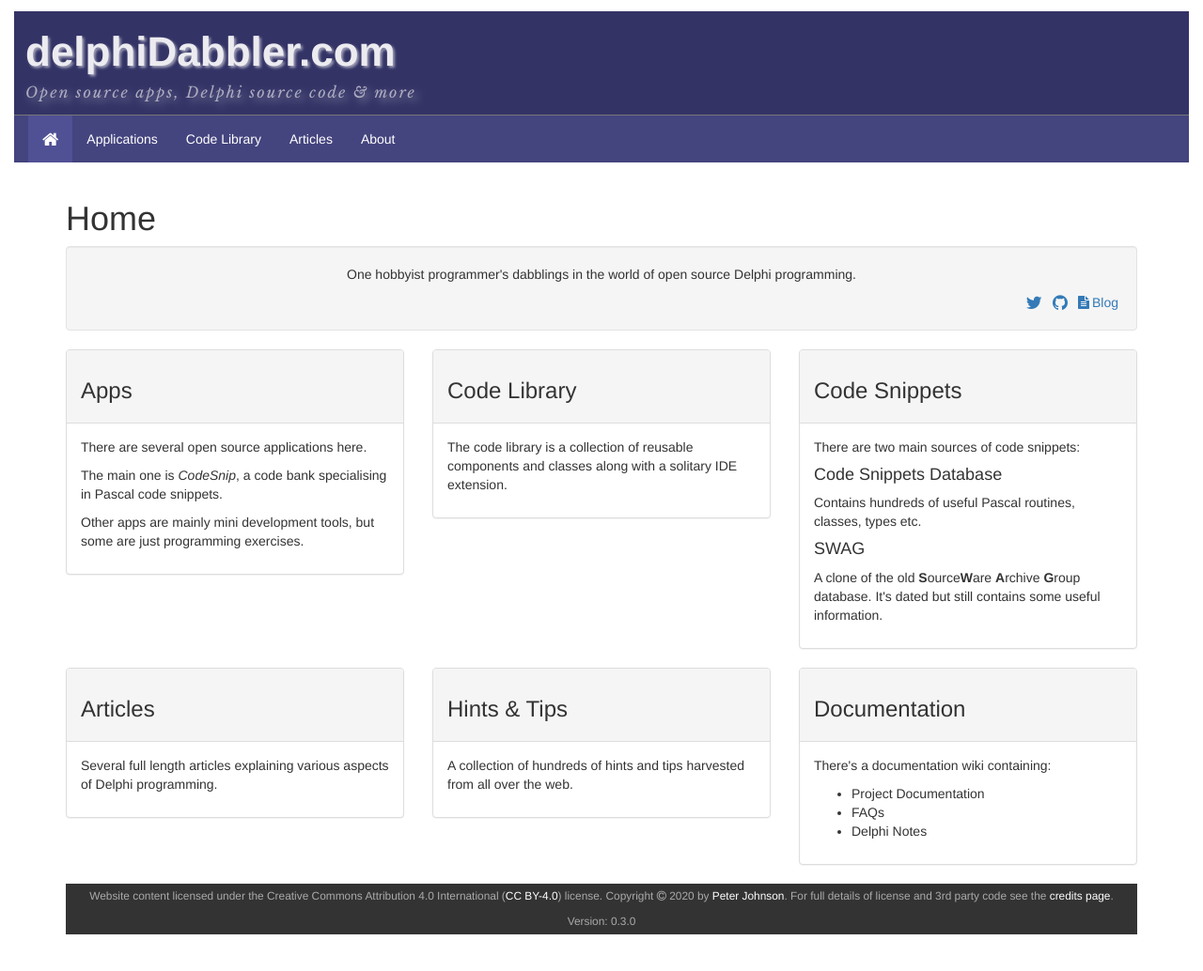
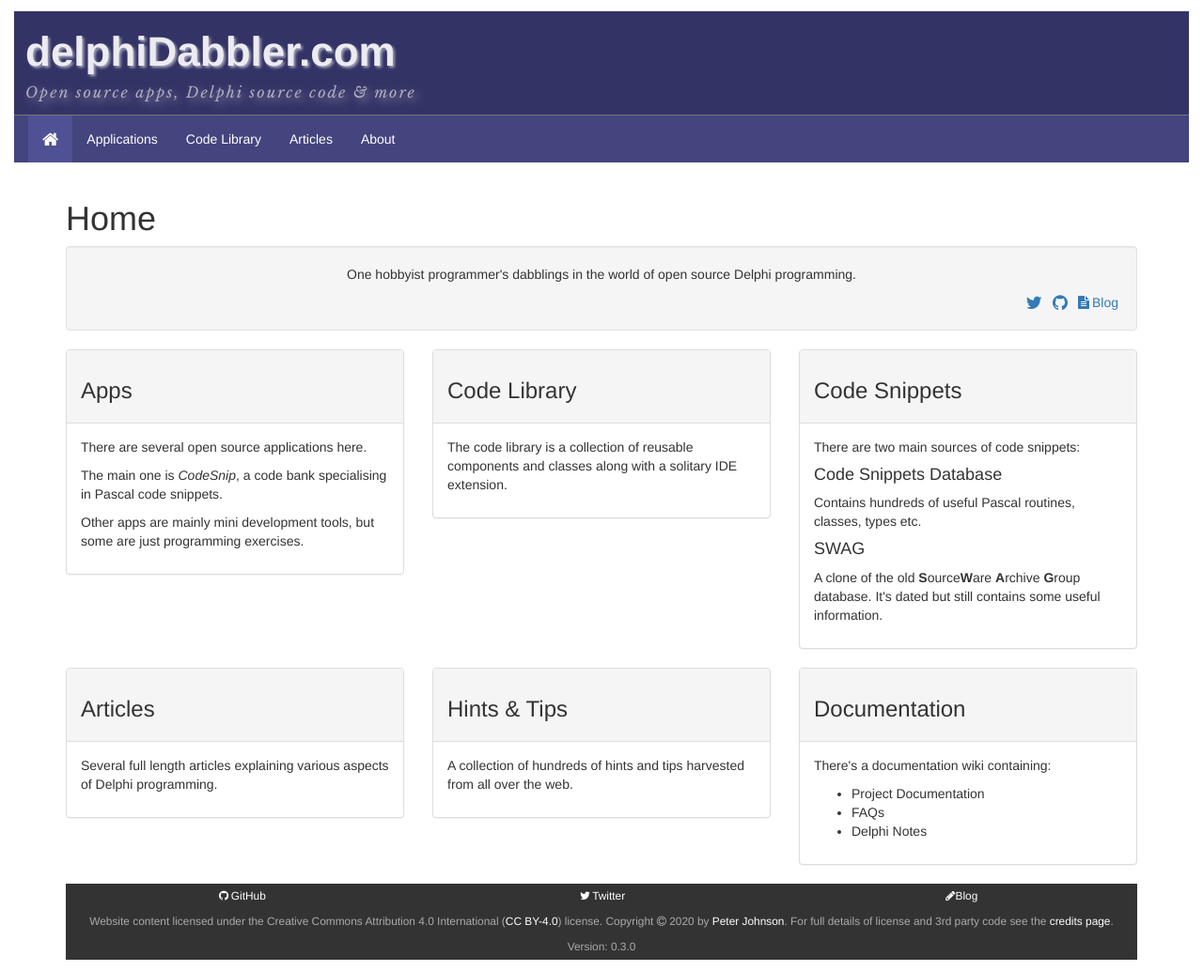
Before and after one commit to delphidabbler/delphidabbler.github.io, a Jekyll site: the page built from index.html, in a window 1280 px wide. Shown: the whole page at 94% size. Built offline with Jekyll 4.4.1, drawn with Linux system fonts in a browser that asks for light colours; nearby versions of some CDN libraries; before the commit the page ends 1007 px from its top, so only the background shows below that.

Commit message:
Add three social links to footer

```diff
--- a/_includes/footer.html
+++ b/_includes/footer.html
@@ -2,6 +2,17 @@
 <footer class="pagefoot" role="contentinfo">
 
   <div class="pagefoot-links">
+    <div class="row">
+      <div class="col-xs-4">
+        <p><a href="{{ site.data.core.github-url }}" aria-label="{{ site.data.core.github-link-title }}"><span class="fa fa-fw fa-github fa-x-pad-right" aria-hidden="true"></span>GitHub</a>
+      </div>
+      <div class="col-xs-4">
+        <p><a href="{{ site.data.core.twitter-url }}" aria-label="{{ site.data.core.twitter-link-title }}"><span class="fa fa-fw fa-twitter fa-x-pad-right" aria-hidden="true"></span>Twitter</a>
+      </div>
+      <div class="col-xs-4">
+        <p><a href="{{ site.data.core.dd-blog-url }}" aria-label="{{ site.data.core.dd-blog-link-title }}"><span class="fa fa-pencil fa-x-pad-right" aria-hidden="true"></span>Blog</a>
+      </div>
+    </div> <!-- /.row -->
   </div> <!-- /.pagefoot-links -->
 
   <div class="pagefoot-credits">
```
